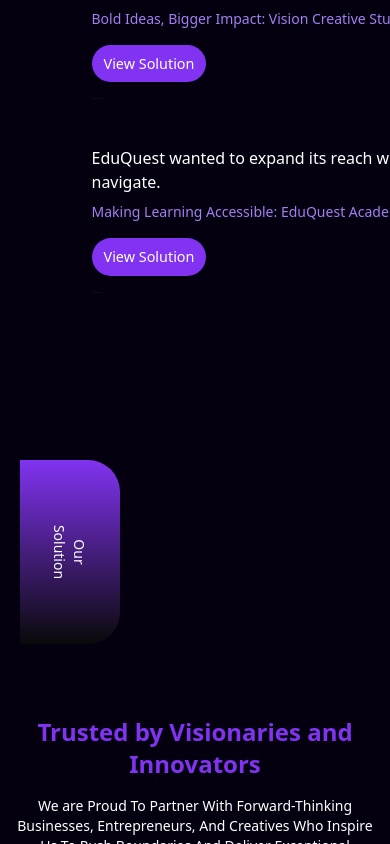
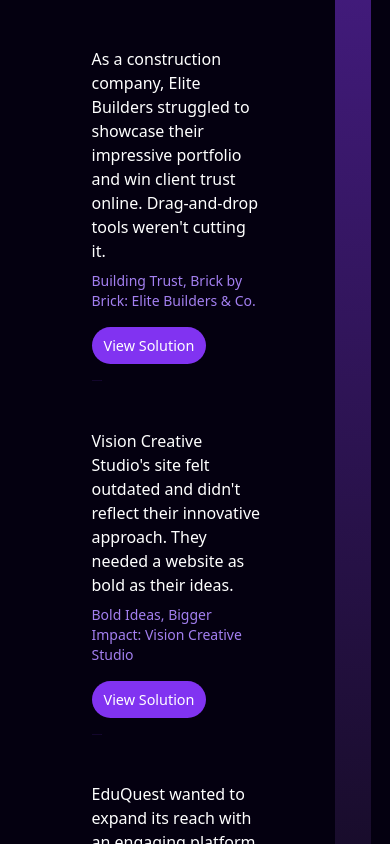
Before and after one commit to codezelat/byow-static-site, a Next.js app: page / in a window 390 px wide. Shown: the part 5013-5857 px from the top of the page. Built offline with nearby package versions, Linux system fonts and the light colour scheme.

Commit message:
fix : ui enhancements in our-challenge section

```diff
--- a/app/components/our-challenges.tsx
+++ b/app/components/our-challenges.tsx
@@ -1,6 +1,6 @@
-import { useState } from 'react';
-import CloseIcon from '@mui/icons-material/Close';
-import Image from 'next/image';
+import { useState } from "react";
+import CloseIcon from "@mui/icons-material/Close";
+import Image from "next/image";
 
 interface Challenge {
   id: number;
@@ -13,100 +13,164 @@ interface Challenge {
 
 export default function OurChallengesPage() {
   const [selectedSolution, setSelectedSolution] = useState<number | null>(null);
+  const [isExpanded, setIsExpanded] = useState(false);
 
   const challenges: Challenge[] = [
     {
       id: 1,
       title: "The Luxe Café",
-      description: "The Luxe Café wanted a website that mirrored their premium dining experience. DIY platforms left them stuck with bland templates that didn't capture their unique vibe.",
+      description:
+        "The Luxe Café wanted a website that mirrored their premium dining experience. DIY platforms left them stuck with bland templates that didn't capture their unique vibe.",
       tagline: "From Cookie-Cutter to One-of-a-Kind: The Luxe Cafe",
       videoSrc: "/videos/video-01.mp4",
-      solution: "BYOW created a sleek, custom design with mouth-watering visuals, dynamic menus, and an easy-to-use booking system. The result? A 30% boost in online reservations within the first month."
+      solution:
+        "BYOW created a sleek, custom design with mouth-watering visuals, dynamic menus, and an easy-to-use booking system. The result? A 30% boost in online reservations within the first month.",
     },
     {
       id: 2,
       title: "Elite Builders",
-      description: "As a construction company, Elite Builders struggled to showcase their impressive portfolio and win client trust online. Drag-and-drop tools weren't cutting it.",
+      description:
+        "As a construction company, Elite Builders struggled to showcase their impressive portfolio and win client trust online. Drag-and-drop tools weren't cutting it.",
       tagline: "Building Trust, Brick by Brick: Elite Builders & Co.",
       videoSrc: "/videos/video-02.mp4",
-      solution: "BYOW created a sleek, custom design with mouth-watering visuals, dynamic menus, and an easy-to-use booking system. The result? A 30% boost in online reservations within the first month."
+      solution:
+        "BYOW created a sleek, custom design with mouth-watering visuals, dynamic menus, and an easy-to-use booking system. The result? A 30% boost in online reservations within the first month.",
     },
     {
       id: 3,
       title: "Vision Creative Studio",
-      description: "Vision Creative Studio's site felt outdated and didn't reflect their innovative approach. They needed a website as bold as their ideas.",
+      description:
+        "Vision Creative Studio's site felt outdated and didn't reflect their innovative approach. They needed a website as bold as their ideas.",
       tagline: "Bold Ideas, Bigger Impact: Vision Creative Studio",
       videoSrc: "/videos/video-03.mp4",
-      solution: "BYOW created a sleek, custom design with mouth-watering visuals, dynamic menus, and an easy-to-use booking system. The result? A 30% boost in online reservations within the first month."
+      solution:
+        "BYOW created a sleek, custom design with mouth-watering visuals, dynamic menus, and an easy-to-use booking system. The result? A 30% boost in online reservations within the first month.",
     },
     {
       id: 4,
       title: "EduQuest",
-      description: "EduQuest wanted to expand its reach with an engaging platform for online courses, but their previous website was clunky and hard to navigate.",
+      description:
+        "EduQuest wanted to expand its reach with an engaging platform for online courses, but their previous website was clunky and hard to navigate.",
       tagline: "Making Learning Accessible: EduQuest Academy",
       videoSrc: "/videos/video-04.mp4",
-      solution: "BYOW created a sleek, custom design with mouth-watering visuals, dynamic menus, and an easy-to-use booking system. The result? A 30% boost in online reservations within the first month."
-    }
+      solution:
+        "BYOW created a sleek, custom design with mouth-watering visuals, dynamic menus, and an easy-to-use booking system. The result? A 30% boost in online reservations within the first month.",
+    },
   ];
 
+  const handleSolutionClick = (id: number) => {
+    setSelectedSolution(id);
+    setIsExpanded(true);
+  };
+
+  const handleCloseClick = () => {
+    setIsExpanded(false);
+  };
+
   return (
-    <div className="container-wrapper grid grid-cols-1 md:grid-cols-[1fr_auto] rounded-3xl" style={{ gap: '48px' }}>
-      <div className="text-white p-6 sm:p-8" style={{ width: selectedSolution ? '600px' : '1151px', borderRadius: selectedSolution ? '32px 0 0 32px' : '32px', padding: '72px' }}>
-        <h1 className="text-[#8133F1] text-2xl font-bold mb-2 text-start">The Challenges</h1>
+    <div
+      className="container-wrapper relative overflow-hidden max-w-full rounded-3xl"
+      style={{
+        display: "flex",
+        maxWidth: "100%",
+        position: "relative",
+      }}
+    >
+      {/* Challenges panel */}
+      <div
+        className="text-white p-6 sm:p-8 relative z-10"
+        style={{
+          width: isExpanded ? "55%" : "90%",
+          maxWidth: isExpanded ? "600px" : "1151px",
+          borderRadius: isExpanded ? "32px 0 0 32px" : "32px",
+          padding: "72px",
+          transition: "all 0.3s ease-in-out",
+          flexShrink: 0,
+        }}
+      >
+        <h1 className="text-[#8133F1] text-2xl font-bold mb-2 text-start">
+          The Challenges
+        </h1>
         <hr className="border-[#8133F1] mb-6" />
         {challenges.map((challenge) => (
           <div key={challenge.id} className="mb-12">
             <p className="mb-4 text-start">
               {challenge.description}
               <br />
-              <span className="text-sm text-[#a37ff0] mt-2 block">{challenge.tagline}</span>
+              <span className="text-sm text-[#a37ff0] mt-2 block">
+                {challenge.tagline}
+              </span>
             </p>
             <div className="flex justify-start">
               <button
-                onClick={() => setSelectedSolution(challenge.id)}
+                onClick={() => handleSolutionClick(challenge.id)}
                 className="bg-[#8133F1] text-white px-6 py-2 rounded-full mb-4 hover:bg-[#6325c5] transition"
               >
                 View Solution
               </button>
             </div>
-            <Image src={"/images/Arrow 1.png"} alt='arrow' width={10} height={10} />
+            <Image
+              src={"/images/Arrow 1.png"}
+              alt="arrow"
+              width={10}
+              height={10}
+            />
           </div>
         ))}
       </div>
 
+      {/* Solution panel */}
       <div
         className="text-white p-6 sm:p-8 flex flex-col items-center rounded-3xl transition-all duration-300"
         style={{
-          width: selectedSolution ? '730px' : '100px',
-          borderRadius: selectedSolution ? '0 32px 32px 0' : '0 32px 32px 0',
-          padding: selectedSolution ? '72px 48px' : '72px 24px',
+          width: "45%",
+          minWidth: "600px",
+          borderRadius: "0 32px 32px 0",
+          padding: "72px 48px",
           background: "linear-gradient(180deg, #8133F1 0%, #090909 100%)",
-          overflow: 'hidden',
+          opacity: isExpanded ? 1 : 0.7,
+          position: "relative",
+          zIndex: isExpanded ? 10 : 5,
+          transition: "opacity 0.3s ease-in-out",
         }}
       >
-        {selectedSolution ? (
-          <>
-            <div className="flex justify-between items-center mb-2 w-full">
+        {/* Solution content - always visible but may be overlapped */}
+        <div className="w-full">
+          <div className="flex justify-between items-center mb-2 ">
             <h1 className="text-2xl font-bold">Our Solution</h1>
-              <button onClick={() => setSelectedSolution(null)} className="text-white">
+            {isExpanded && (
+              <button onClick={handleCloseClick} className="text-white">
                 <CloseIcon />
               </button>
+            )}
           </div>
           <hr className="border-white mb-6 w-full" />
-            <div className="bg-white rounded-[16px] overflow-hidden mb-6 w-full max-w-[90vw] sm:max-w-[634px] h-auto aspect-[3/4]">
-              <video className="w-full h-full object-cover" autoPlay loop muted playsInline>
-                <source src={challenges.find(c => c.id === selectedSolution)?.videoSrc} type="video/mp4" />
+
+          {selectedSolution && (
+            <>
+              <div className="bg-white rounded-[16px] overflow-hidden w-full mb-6 h-auto aspect-[3/4]">
+                <video
+                  className="w-full h-full object-cover"
+                  autoPlay
+                  loop
+                  muted
+                  playsInline
+                >
+                  <source
+                    src={
+                      challenges.find((c) => c.id === selectedSolution)
+                        ?.videoSrc
+                    }
+                    type="video/mp4"
+                  />
                 </video>
               </div>
-            <p className="text-white text-center px-4">
-              {challenges.find(c => c.id === selectedSolution)?.solution}
+              <p className="text-white text-center px-4 w-full">
+                {challenges.find((c) => c.id === selectedSolution)?.solution}
               </p>
             </>
-        ) : (
-          <div className="flex justify-center items-center h-full">
-            <span className="text-white text-sm rotate-90">Our Solution</span>
+          )}
         </div>
-        )}
       </div>
     </div>
   );
```
Lines whose indentation alone changed are shown as unchanged.
